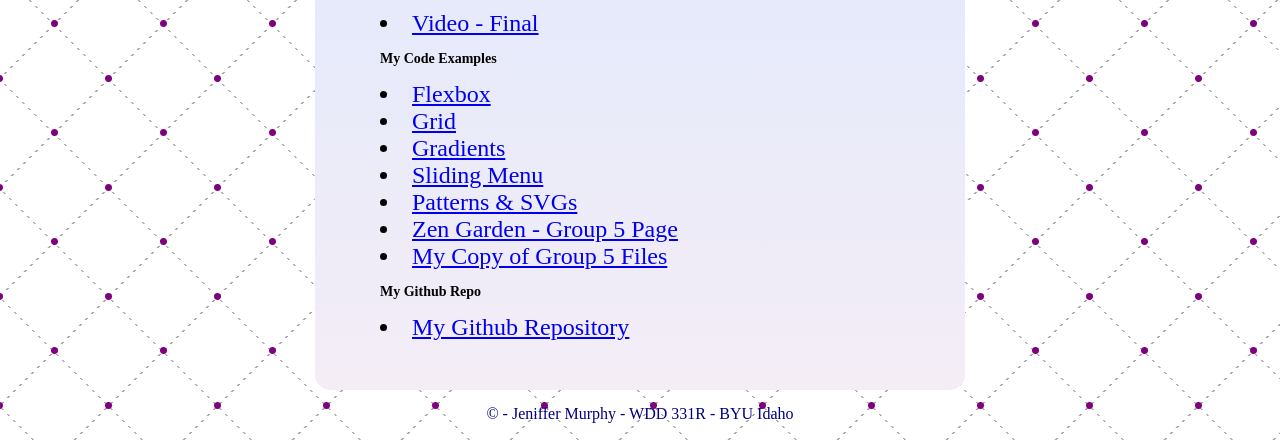
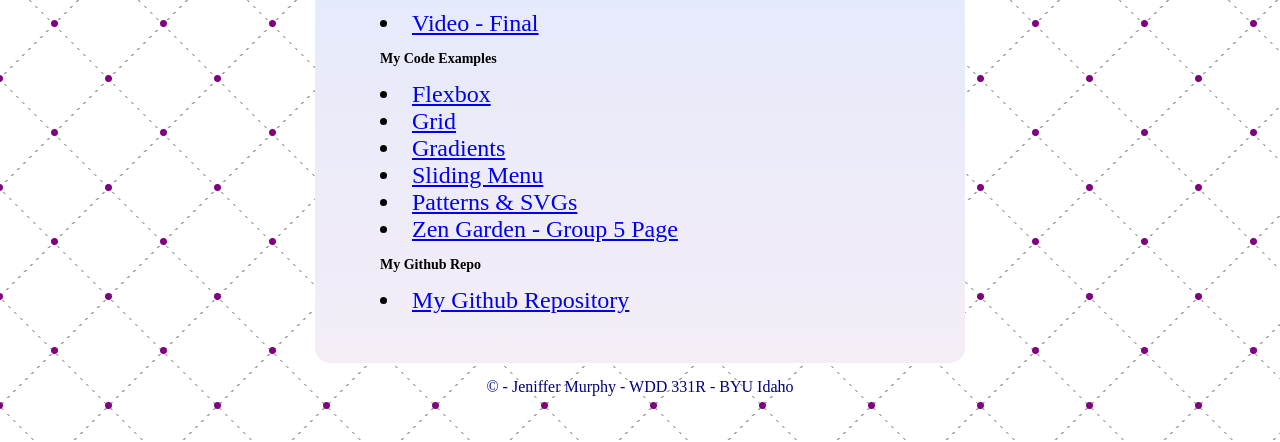
Before and after one commit to jenimurphy/wdd331r, a plain HTML site: page index.html in a window 1280 px wide. Shown: the part 358-800 px from the top of the page. Drawn offline with Linux system fonts and the light colour scheme; a script that the page names is missing; a web font is replaced by a local one.

Commit message:
Add files via upload

```diff
--- a/index.html
+++ b/index.html
@@ -7,7 +7,7 @@
     <meta
       name="description"
       content="WDD 331R - Jeniffer Murphy - BYUI">
-    <title>WDD 331R X-UA-Compatible Portfolio for Jeniffer Murphy - BYUI</title>
+    <title>WDD 331R Portfolio for Jeniffer Murphy - BYUI</title>
     <link rel="stylesheet" href="styles.css">
     <link rel="preconnect" href="https://fonts.googleapis.com"><link rel="preconnect" href="https://fonts.gstatic.com" crossorigin><link href="https://fonts.googleapis.com/css2?family=Merienda:wght@300&family=News+Cycle&family=Satisfy&display=swap" rel="stylesheet">
   </head>
@@ -31,10 +31,10 @@
               <li><a href="https://codepen.io/jenimurphy/pen/dyQOroY">Sliding Menu</a></li>
               <li><a href="https://codepen.io/jenimurphy/pen/oNQeMEa">Patterns & SVGs</a></li>
               <li><a href="https://aitanatc.github.io/florals/">Zen Garden - Group 5 Page</a></li>
-              <li><a href="https://jenimurphy.github.io/wdd331r/florals/index.html">My Copy of Group 5 Files</a></li>
+
               <span><h3>My Github Repo</h3></span>
               <li><a href="https://github.com/jenimurphy/wdd331r">My Github Repository</a></li>
-            </ul>
+              </ul>
           </div>
 
       </main>
```
